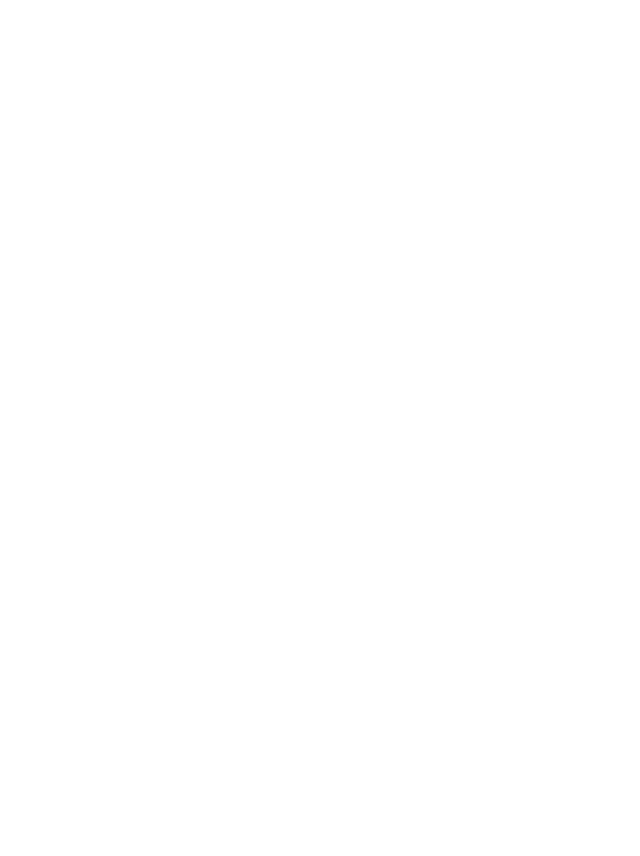
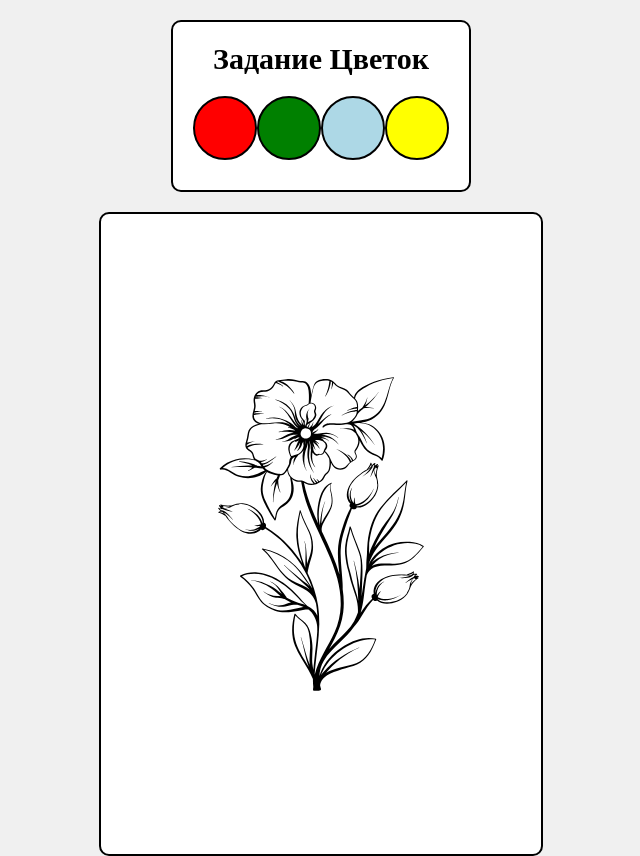
Before and after one commit to StudyDevW/flower_challenge, a plain HTML site: page index.html in a window 1280 px wide. Shown: the whole page, without its empty margins (319-959 px from the left). Before the commit the page ends 800 px from the top, so only its background shows below. Drawn offline with Linux system fonts and the light colour scheme.

Commit message:
создал кнопки переключатели и вставил картинку

```diff
--- a/index.html
+++ b/index.html
@@ -2,8 +2,20 @@
 <html>
     <head>
         <title>Flower Challenge</title>
+        <link rel="stylesheet" href="style/main.css">
     </head>
     <body>
-    <!-- <div></div>  -->
+        <div class="container">
+            <div class="title">Задание Цветок</div>
+            <div class="buttons">
+                <div class="circle-button red"></div>
+                <div class="circle-button green"></div>
+                <div class="circle-button blue"></div>
+                <div class="circle-button yellow"></div>
+            </div>
+        </div>
+        <div class="container">
+            <img src="./style/img/25563959_7103520.svg" alt="" width="400px" height="600px" class="img-flower">
+        </div>
     </body>
 </html>
--- /dev/null
+++ b/style/main.css
@@ -0,0 +1,65 @@
+body {
+    display: flex;
+    flex-direction: column;
+    align-items: center;
+    justify-content: flex-start;
+    height: 100vh;
+    margin: 0;
+    background-color: #f0f0f0; /* Цвет фона для контрастности */
+}
+
+.container {
+    display: flex;
+    flex-direction: column;
+    align-items: center;
+    border: 2px solid black; /* Черный контур вокруг кнопок */
+    padding: 20px;
+    background-color: white; /* Фон для контурa */
+    border-radius: 10px;
+    margin-top: 20px;
+    width: fit-content; /* Ширина по содержимому */
+}
+
+.buttons {
+    display: flex;
+    justify-content: space-between;
+    margin-bottom: 10px;
+    padding-top: 20px;
+
+}
+
+.circle-button {
+    width: 60px;  /* Ширина кнопки */
+    height: 60px; /* Высота кнопки */
+    border-radius: 50%; /* Круглая форма */
+    border: 2px solid black; /* Черный контур кнопок */
+    transition: transform 0.3s; /* Плавный переход при наведении */
+}
+
+/* Цвета кнопок */
+.red {
+    background-color: red;
+}
+
+.green {
+    background-color: green;
+}
+
+.blue {
+    background-color: lightblue;
+}
+
+.yellow {
+    background-color: yellow;
+}
+
+/* Эффект при наведении */
+.circle-button:hover {
+    transform: scale(1.2);
+}
+
+.title {
+    font-size: 30px;
+    font-weight: bold;
+    text-align: center;
+}
```
Also changed, not shown: style/img/25563959_7103520.svg (added).
